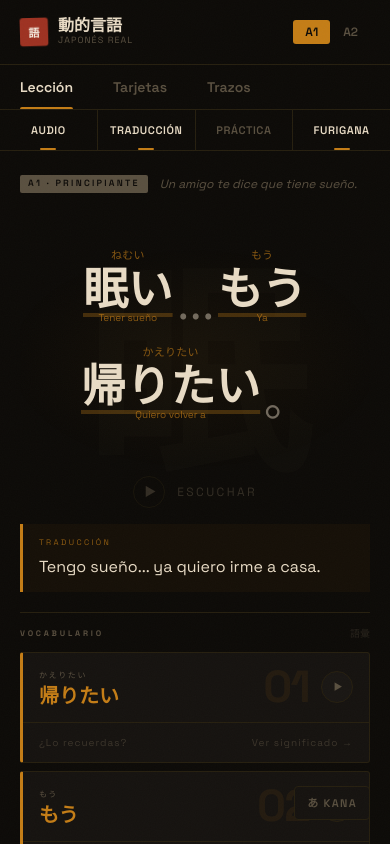
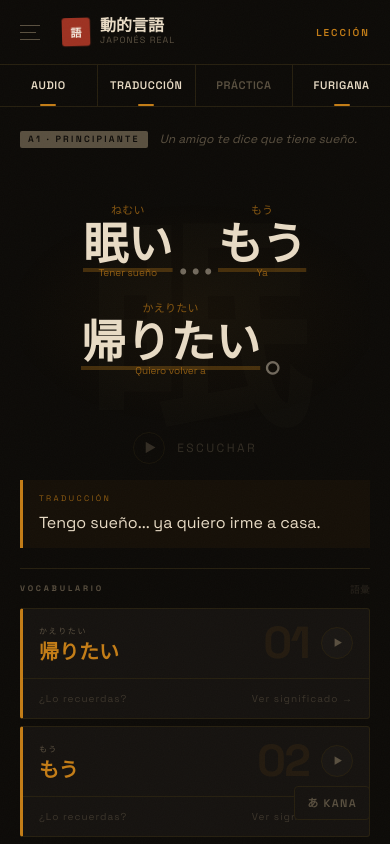
Before and after one commit to Ixo22/dynamic-language, a Next.js app: page /lesson in a window 390 px wide. Shown: the top 844 px of the page. Built offline with nearby package versions, Linux system fonts and the light colour scheme.

Commit message:
feat: sticky navbar on desktop + hamburger drawer on mobile

```diff
--- a/src/components/lesson/LessonPanel.tsx
+++ b/src/components/lesson/LessonPanel.tsx
@@ -26,15 +26,17 @@ const LEVEL_LABELS: Record<JLPTLevel, string> = {
 }
 
 type Tab = 'lesson' | 'cards' | 'stroke'
+const TABS: [Tab, string][] = [['lesson', 'Lección'], ['cards', 'Tarjetas'], ['stroke', 'Trazos']]
 
 export function LessonPanel() {
-  const [tab, setTab]           = useState<Tab>('lesson')
-  const [toggles, setToggles]   = useState<UIToggles>(DEFAULT_TOGGLES)
-  const [level, setLevel]       = useState<JLPTLevel>('A1')
-  const [dialogue, setDialogue] = useState<DialogueResponse | null>(null)
-  const [loading, setLoading]   = useState(false)
-  const [error, setError]       = useState<string | null>(null)
-  const [revealed, setRevealed] = useState(false)
+  const [tab, setTab]                 = useState<Tab>('lesson')
+  const [toggles, setToggles]         = useState<UIToggles>(DEFAULT_TOGGLES)
+  const [level, setLevel]             = useState<JLPTLevel>('A1')
+  const [dialogue, setDialogue]       = useState<DialogueResponse | null>(null)
+  const [loading, setLoading]         = useState(false)
+  const [error, setError]             = useState<string | null>(null)
+  const [revealed, setRevealed]       = useState(false)
+  const [drawerOpen, setDrawerOpen]   = useState(false)
 
   useEffect(() => {
     try {
@@ -84,19 +86,128 @@ export function LessonPanel() {
     try { localStorage.setItem(LEVEL_KEY, l) } catch {}
   }
 
+  function switchTab(t: Tab) {
+    setTab(t)
+    setDrawerOpen(false)
+  }
+
   return (
     <div className="min-h-screen flex flex-col" style={{ background: 'var(--bg)', color: 'var(--text)' }}>
 
-      {/* ─── Cabecera ─── */}
-      <header className="flex items-center justify-between px-5 py-4" style={{ borderBottom: '1px solid var(--border)' }}>
+      {/* ─── Overlay móvil ─── */}
+      <div
+        className="fixed inset-0 z-50 md:hidden transition-all duration-300"
+        style={{
+          background: 'rgba(0,0,0,0.65)',
+          backdropFilter: 'blur(2px)',
+          pointerEvents: drawerOpen ? 'auto' : 'none',
+          opacity: drawerOpen ? 1 : 0,
+        }}
+        onClick={() => setDrawerOpen(false)}
+      />
+
+      {/* ─── Drawer móvil ─── */}
+      <div
+        className="fixed top-0 left-0 h-full z-50 md:hidden flex flex-col"
+        style={{
+          width: 270,
+          background: 'var(--bg)',
+          borderRight: '1px solid var(--border)',
+          transform: drawerOpen ? 'translateX(0)' : 'translateX(-100%)',
+          transition: 'transform 0.32s cubic-bezier(0.16, 1, 0.3, 1)',
+        }}
+      >
+        {/* Cabecera del drawer */}
+        <div className="flex items-center justify-between px-5 py-4" style={{ borderBottom: '1px solid var(--border)' }}>
           <div className="flex items-center gap-2.5">
-          <div className="w-7 h-7 flex items-center justify-center jp font-black text-[11px] shrink-0 select-none sway" style={{ background: 'var(--red)', color: '#f5ede0', borderRadius: 3 }}>語</div>
+            <div className="w-7 h-7 flex items-center justify-center jp font-black text-[11px] select-none sway"
+              style={{ background: 'var(--red)', color: '#f5ede0', borderRadius: 3 }}>語</div>
+            <div>
+              <p className="jp font-bold text-base leading-none" style={{ color: 'var(--text)' }}>動的言語</p>
+              <p className="text-[9px] tracking-[0.12em] uppercase mt-0.5" style={{ color: 'var(--muted)' }}>Japonés real</p>
+            </div>
+          </div>
+          <button
+            onClick={() => setDrawerOpen(false)}
+            className="w-7 h-7 flex items-center justify-center transition-colors"
+            style={{ color: 'var(--muted)', fontSize: 18 }}
+            onMouseEnter={e => (e.currentTarget.style.color = 'var(--text)')}
+            onMouseLeave={e => (e.currentTarget.style.color = 'var(--muted)')}
+          >✕</button>
+        </div>
+
+        {/* Nivel */}
+        <div className="px-5 py-4" style={{ borderBottom: '1px solid var(--border)' }}>
+          <p className="text-[8px] tracking-[0.3em] uppercase mb-2.5" style={{ color: 'var(--muted)' }}>Nivel</p>
+          <div className="flex gap-2">
+            {(['A1', 'A2'] as JLPTLevel[]).map(l => (
+              <button key={l} onClick={() => handleLevel(l)}
+                className="flex-1 py-2 text-sm font-bold transition-all"
+                style={level === l
+                  ? { background: 'var(--amber)', color: 'var(--bg)', borderRadius: 3 }
+                  : { border: '1px solid var(--border)', color: 'var(--muted)', borderRadius: 3 }
+                }>
+                {l} · {LEVEL_LABELS[l]}
+              </button>
+            ))}
+          </div>
+        </div>
+
+        {/* Navegación */}
+        <nav className="flex flex-col gap-1 px-3 py-4">
+          {TABS.map(([t, label], i) => (
+            <button
+              key={t}
+              onClick={() => switchTab(t)}
+              className="flex items-center gap-3 px-3 py-3.5 text-sm font-semibold transition-all pop-in"
+              style={{
+                animationDelay: `${i * 60}ms`,
+                borderRadius: 3,
+                color: tab === t ? 'var(--amber)' : 'var(--muted)',
+                background: tab === t ? 'rgba(196,125,23,0.08)' : 'transparent',
+                borderLeft: `2px solid ${tab === t ? 'var(--amber)' : 'transparent'}`,
+              }}
+              onMouseEnter={e => { if (tab !== t) e.currentTarget.style.background = 'rgba(255,255,255,0.03)' }}
+              onMouseLeave={e => { if (tab !== t) e.currentTarget.style.background = 'transparent' }}
+            >
+              <span className="w-5 text-center" style={{ fontSize: 15, opacity: 0.6 }}>
+                {t === 'lesson' ? '読' : t === 'cards' ? '語' : '書'}
+              </span>
+              {label}
+              {tab === t && <span className="ml-auto text-[10px] tracking-widest uppercase" style={{ color: 'var(--amber)', opacity: 0.7 }}>Activo</span>}
+            </button>
+          ))}
+        </nav>
+      </div>
+
+      {/* ─── Barra sticky ─── */}
+      <div className="sticky top-0 z-30" style={{ background: 'var(--bg)', borderBottom: '1px solid var(--border)' }}>
+
+        <header className="flex items-center justify-between px-5 py-4">
+          <div className="flex items-center gap-2.5">
+            {/* Hamburguesa — solo móvil */}
+            <button
+              className="flex flex-col justify-center gap-1.5 w-8 h-8 md:hidden"
+              onClick={() => setDrawerOpen(o => !o)}
+              aria-label="Menú"
+            >
+              <span className="block h-px w-5 transition-all" style={{ background: 'var(--muted)' }} />
+              <span className="block h-px w-4 transition-all" style={{ background: 'var(--muted)' }} />
+              <span className="block h-px w-5 transition-all" style={{ background: 'var(--muted)' }} />
+            </button>
+
+            <div className="flex items-center gap-2.5">
+              <div className="w-7 h-7 flex items-center justify-center jp font-black text-[11px] shrink-0 select-none sway"
+                style={{ background: 'var(--red)', color: '#f5ede0', borderRadius: 3 }}>語</div>
               <div>
                 <h1 className="jp font-bold text-base leading-none" style={{ color: 'var(--text)' }}>動的言語</h1>
                 <p className="text-[9px] tracking-[0.12em] uppercase mt-0.5" style={{ color: 'var(--muted)' }}>Japonés real</p>
               </div>
             </div>
-        <div className="flex items-center gap-px">
+          </div>
+
+          {/* Selector de nivel — solo desktop */}
+          <div className="hidden md:flex items-center gap-px">
             {(['A1', 'A2'] as JLPTLevel[]).map(l => (
               <button key={l} onClick={() => handleLevel(l)} className="px-3 py-1 text-xs font-semibold transition-all"
                 style={level === l ? { background: 'var(--amber)', color: 'var(--bg)', borderRadius: 3 } : { color: 'var(--muted)' }}>
@@ -104,18 +215,27 @@ export function LessonPanel() {
               </button>
             ))}
           </div>
+
+          {/* Tab activo en móvil — indicador compacto */}
+          <span className="md:hidden text-[10px] tracking-[0.2em] uppercase font-semibold" style={{ color: 'var(--amber)' }}>
+            {TABS.find(([t]) => t === tab)?.[1]}
+          </span>
         </header>
 
-      {/* ─── Pestañas ─── */}
-      <div className="flex" style={{ borderBottom: '1px solid var(--border)' }}>
-        {([['lesson', 'Lección'], ['cards', 'Tarjetas'], ['stroke', 'Trazos']] as [Tab, string][]).map(([t, label]) => (
-          <button key={t} onClick={() => setTab(t)} className="px-5 py-3 text-sm font-semibold relative transition-colors" style={{ color: tab === t ? 'var(--text)' : 'var(--muted)' }}>
+        {/* Tabs — solo desktop */}
+        <div className="hidden md:flex" style={{ borderTop: '1px solid var(--border)' }}>
+          {TABS.map(([t, label]) => (
+            <button key={t} onClick={() => switchTab(t)}
+              className="px-5 py-3 text-sm font-semibold relative transition-colors"
+              style={{ color: tab === t ? 'var(--text)' : 'var(--muted)' }}>
               {label}
               {tab === t && <span className="absolute bottom-0 left-5 right-5 h-[2px]" style={{ background: 'var(--amber)', borderRadius: '2px 2px 0 0' }} />}
             </button>
           ))}
         </div>
+      </div>
 
+      {/* ─── Contenido ─── */}
       <main className="flex-1 flex flex-col max-w-lg mx-auto w-full">
         {tab === 'lesson' && (
           <div key="lesson" className="flex flex-col flex-1 fade-up">
@@ -134,16 +254,17 @@ export function LessonPanel() {
               {dialogue && !loading && (
                 <div className="fade-up">
                   <div className="px-5 pt-6 flex items-center gap-3 slide-right">
-                    <span className="shrink-0 text-[9px] tracking-[0.25em] uppercase font-semibold px-2 py-0.5" style={{ color: 'var(--bg)', background: 'var(--muted)', borderRadius: 2 }}>
+                    <span className="shrink-0 text-[9px] tracking-[0.25em] uppercase font-semibold px-2 py-0.5"
+                      style={{ color: 'var(--bg)', background: 'var(--muted)', borderRadius: 2 }}>
                       {level} · {LEVEL_LABELS[level]}
                     </span>
                     <p className="text-xs italic leading-snug" style={{ color: 'var(--muted)' }}>{dialogue.contexto_escena}</p>
                   </div>
 
-                  {/* Badge modo solo-audio */}
                   {audioOnlyMode && !revealed && (
                     <div className="px-5 pt-4 pb-2">
-                      <span className="text-[9px] tracking-[0.25em] uppercase px-2 py-0.5" style={{ background: 'rgba(196,125,23,0.12)', color: 'var(--amber)', borderRadius: 2 }}>
+                      <span className="text-[9px] tracking-[0.25em] uppercase px-2 py-0.5"
+                        style={{ background: 'rgba(196,125,23,0.12)', color: 'var(--amber)', borderRadius: 2 }}>
                         Modo escucha — intenta entender
                       </span>
                     </div>
@@ -158,18 +279,14 @@ export function LessonPanel() {
                     />
                   </div>
 
-                  {/* Botón de revelación (solo en modo solo-audio) */}
                   {audioOnlyMode && !revealed && (
                     <div className="px-5 pb-5" style={{ borderTop: '1px solid var(--border)', paddingTop: 16 }}>
-                      <button
-                        onClick={() => setRevealed(true)}
+                      <button onClick={() => setRevealed(true)}
                         className="w-full py-3 text-sm font-semibold transition-colors"
                         style={{ border: '1px solid var(--amber)', borderRadius: 3, color: 'var(--amber)', background: 'rgba(196,125,23,0.06)' }}
                         onMouseEnter={e => (e.currentTarget.style.background = 'rgba(196,125,23,0.12)')}
                         onMouseLeave={e => (e.currentTarget.style.background = 'rgba(196,125,23,0.06)')}
-                      >
-                        ¿Quieres ver la frase y la traducción?
-                      </button>
+                      >¿Quieres ver la frase y la traducción?</button>
                     </div>
                   )}
 
@@ -187,8 +304,7 @@ export function LessonPanel() {
               )}
             </div>
 
-            <button
-              onClick={fetchDialogue} disabled={loading}
+            <button onClick={fetchDialogue} disabled={loading}
               className="group flex items-center justify-between w-full px-5 py-4 transition-colors border-pulse"
               style={{ borderTop: '1px solid var(--border)', color: 'var(--muted)' }}
               onMouseEnter={e => (e.currentTarget.style.color = 'var(--text)')}
```
Lines whose indentation alone changed are shown as unchanged.
